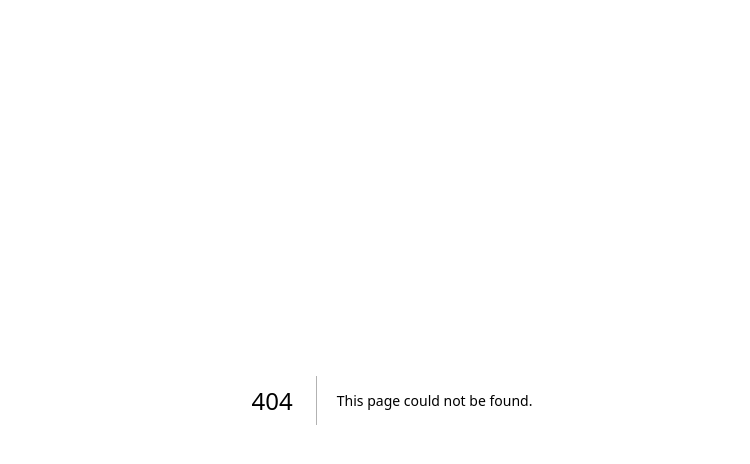
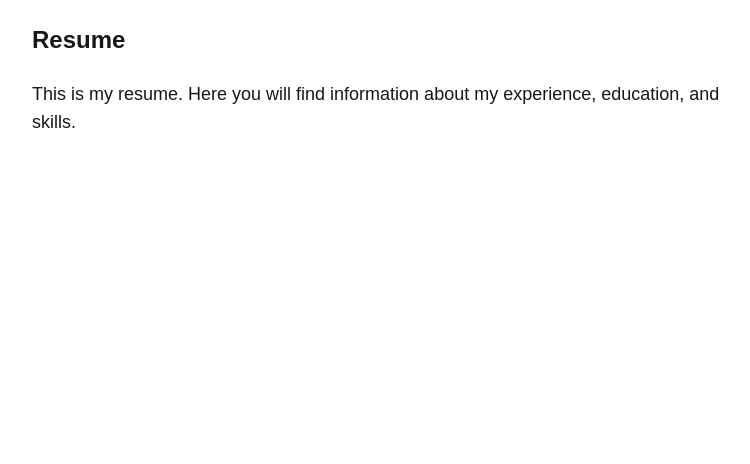
Before and after one commit to Dani3773/meu-site, a Next.js app: page /1/resume in a window 1280 px wide. Before the commit this address had no page. Shown: the top 464 px of the page, without its empty margins (248-998 px from the left). Built offline with nearby package versions, Linux system fonts and the light colour scheme.

Commit message:
feat: add resume page with multilingual support

```diff
--- a/src/app/[locale]/page.tsx
+++ b/src/app/[locale]/page.tsx
@@ -50,6 +50,7 @@ export default function Home() {
         <Link href="/pt">PT</Link>
         <Link href="/en">EN</Link>
         <Link href="/de">DE</Link>
+        <Link href="/resume">Resume</Link>
       </nav>
     </main>
   );
--- /dev/null
+++ b/src/app/[locale]/resume/page.tsx
@@ -0,0 +1,32 @@
+"use client";
+
+import useLanguageStore from '@/store/languageStore';
+
+const resumeContent = {
+  pt: {
+    title: 'Currículo',
+    content: 'Este é o meu currículo. Aqui você encontrará informações sobre minha experiência, educação e habilidades.',
+  },
+  en: {
+    title: 'Resume',
+    content: 'This is my resume. Here you will find information about my experience, education, and skills.',
+  },
+  de: {
+    title: 'Lebenslauf',
+    content: 'Dies ist mein Lebenslauf. Hier finden Sie Informationen über meine Erfahrung, Ausbildung und Fähigkeiten.',
+  },
+};
+
+export default function Resume() {
+  const { currentLanguage } = useLanguageStore();
+  const { title, content } = resumeContent[currentLanguage];
+
+  return (
+    <main className="mx-auto max-w-3xl p-6 space-y-6">
+      <header>
+        <h1 className="text-2xl font-bold">{title}</h1>
+      </header>
+      <p className="text-lg">{content}</p>
+    </main>
+  );
+}
```
